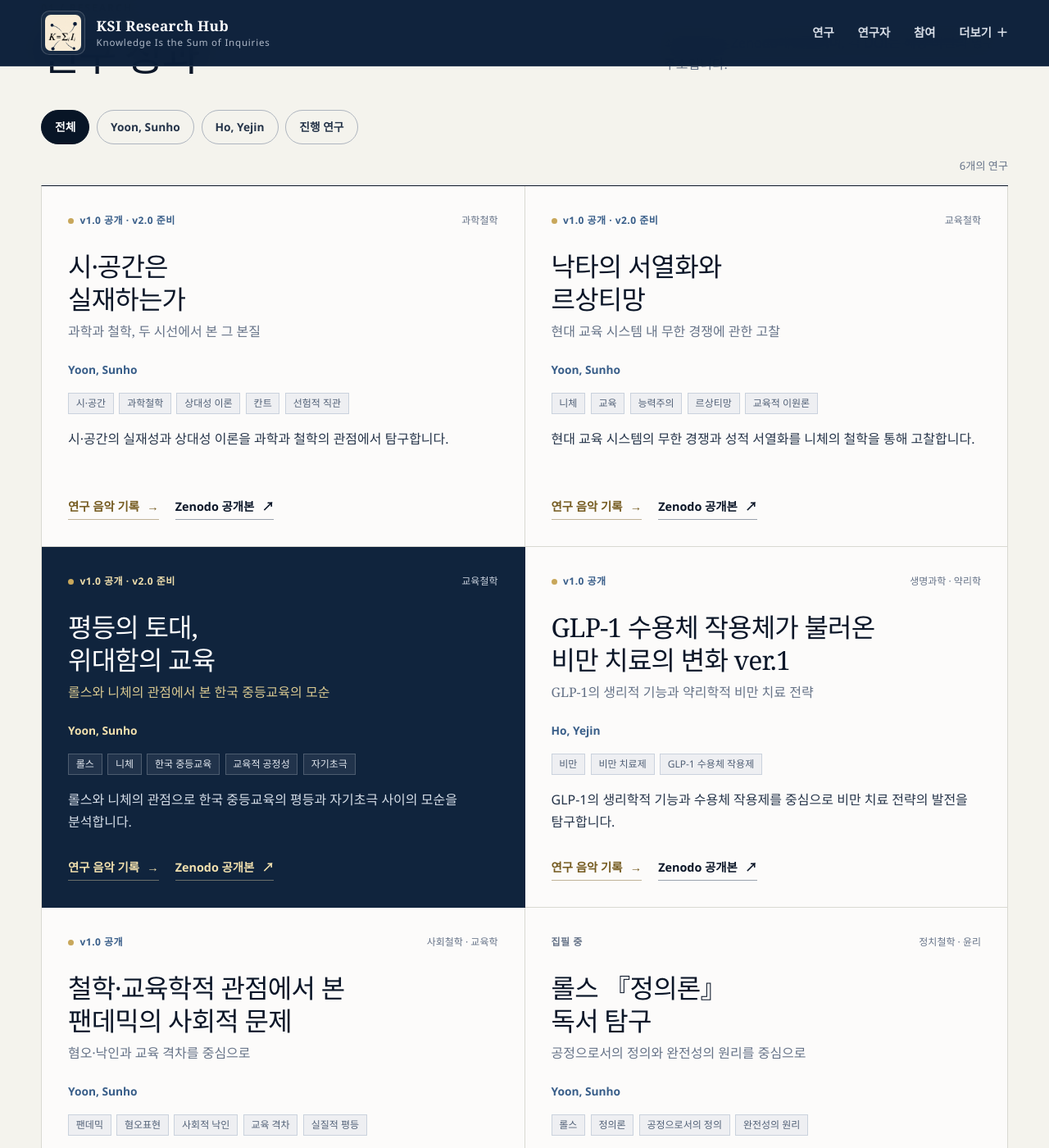
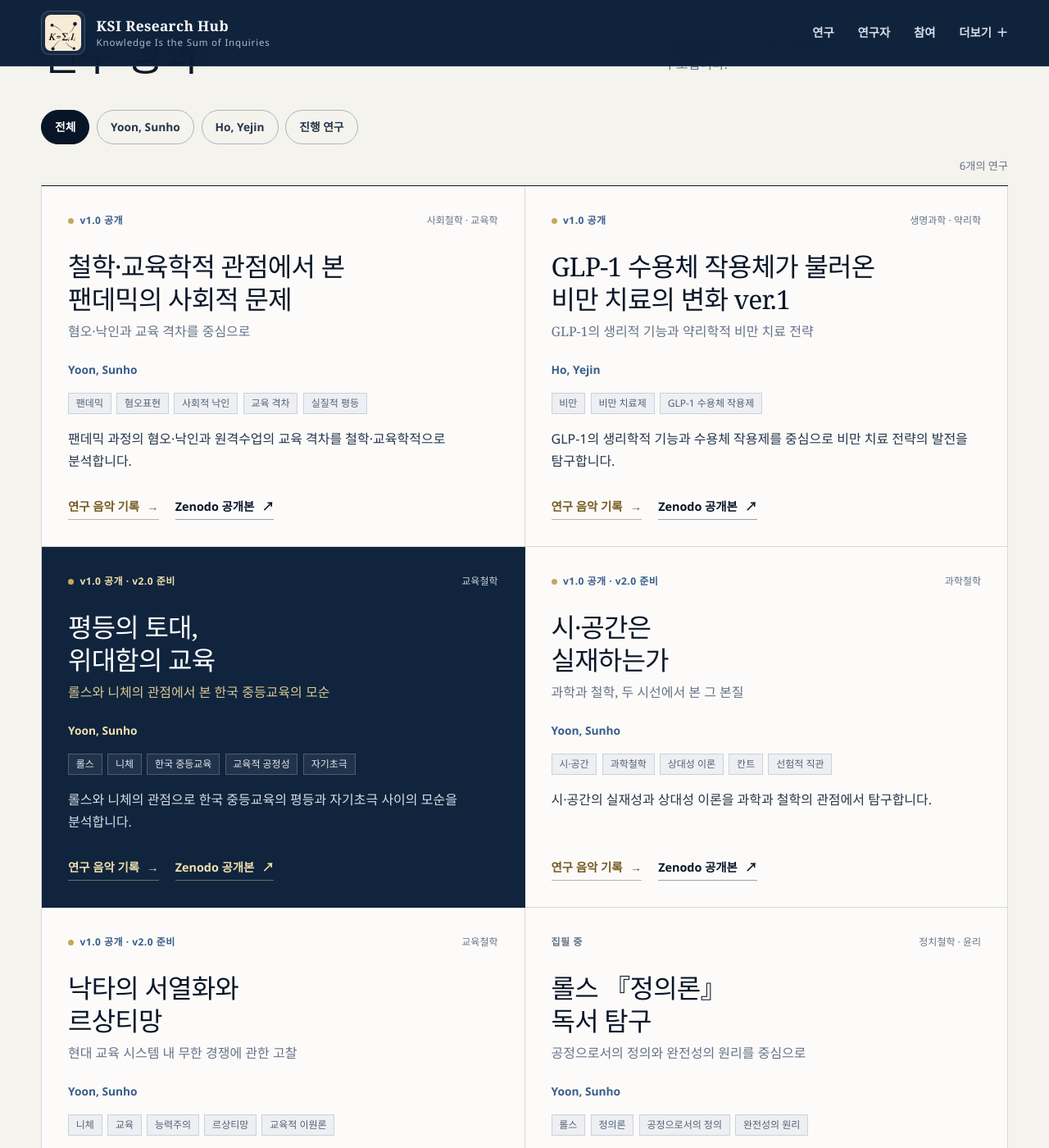
Before and after one commit to SunhoYoon-Hub/KSI-Research-Hub, a Jekyll site: the page built from docs/index.md, in a window 1280 px wide and 1400 px high, scrolled down 619 px. Shown: the whole window at 82% size. Built offline with Jekyll 4.4.1, drawn with Linux system fonts in a browser that asks for light colours; some of the changed text lies outside the part shown.

Commit message:
Update docs/index.md for pandemic publication

```diff
--- a/docs/index.md
+++ b/docs/index.md
@@ -6,6 +6,8 @@ description: KSI 학생 연구의 진행, 동료평가, 개정과 Zenodo 공개
 
 {% assign published_projects = site.data.projects | where: "stage", "published" %}
 {% assign drafting_projects = site.data.projects | where: "stage", "drafting" %}
+{% assign display_published_projects = published_projects | sort: "publication_date" | reverse %}
+{% assign display_projects = display_published_projects | concat: drafting_projects %}
 
 <section class="intro" aria-labelledby="intro-title">
   <div class="intro-copy">
@@ -43,7 +45,7 @@ description: KSI 학생 연구의 진행, 동료평가, 개정과 Zenodo 공개
   <p class="filter-result" aria-live="polite"><span id="visible-project-count">{{ site.data.projects | size }}</span>개의 연구</p>
 
   <div class="project-grid" id="project-grid">
-    {% for project in site.data.projects %}
+    {% for project in display_projects %}
     {% assign project_researchers = site.data.researchers | where: "id", project.researcher_id %}
     {% assign project_researcher = project_researchers | first %}
     <article class="project-card {% if project.stage == 'published' %}published{% else %}ongoing{% endif %}{% if project.featured %} feature-card{% endif %}" id="{{ project.id }}" data-researcher="{{ project.researcher_id }}" data-stage="{{ project.stage }}">
```
